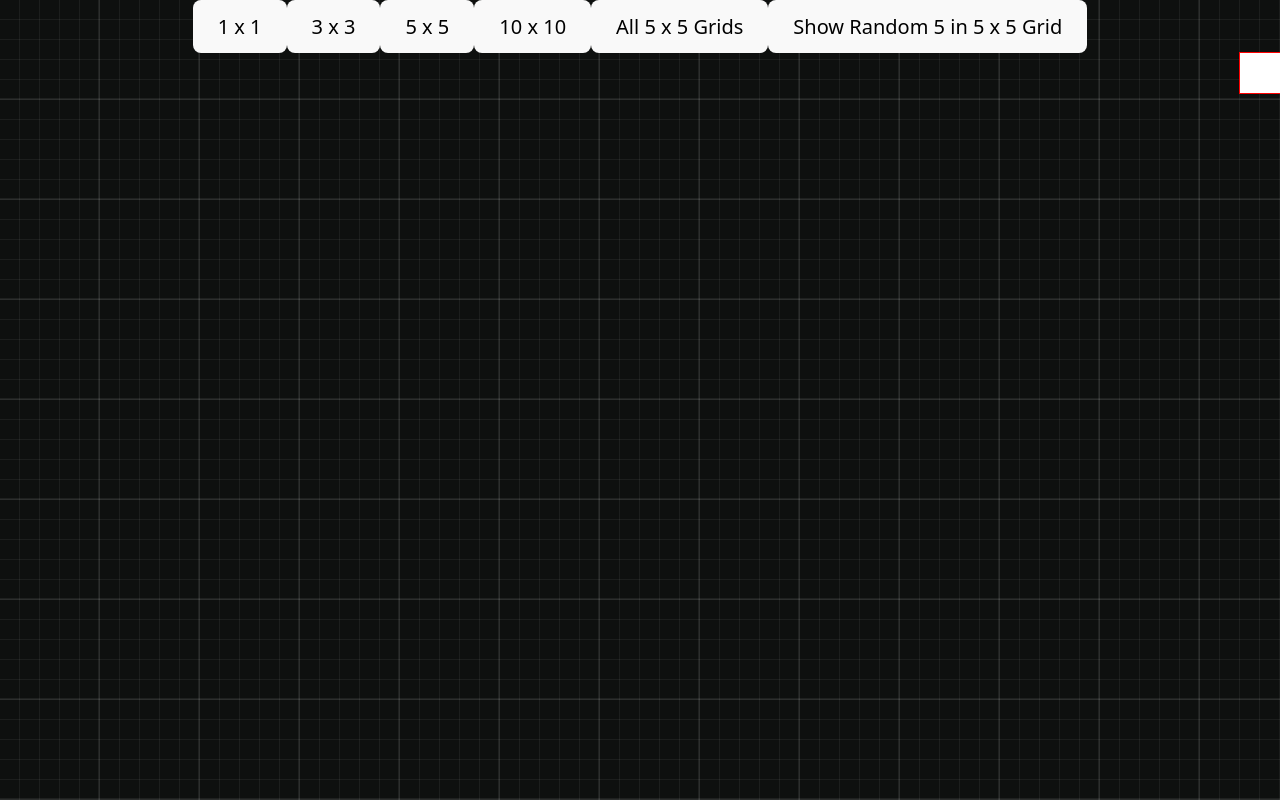
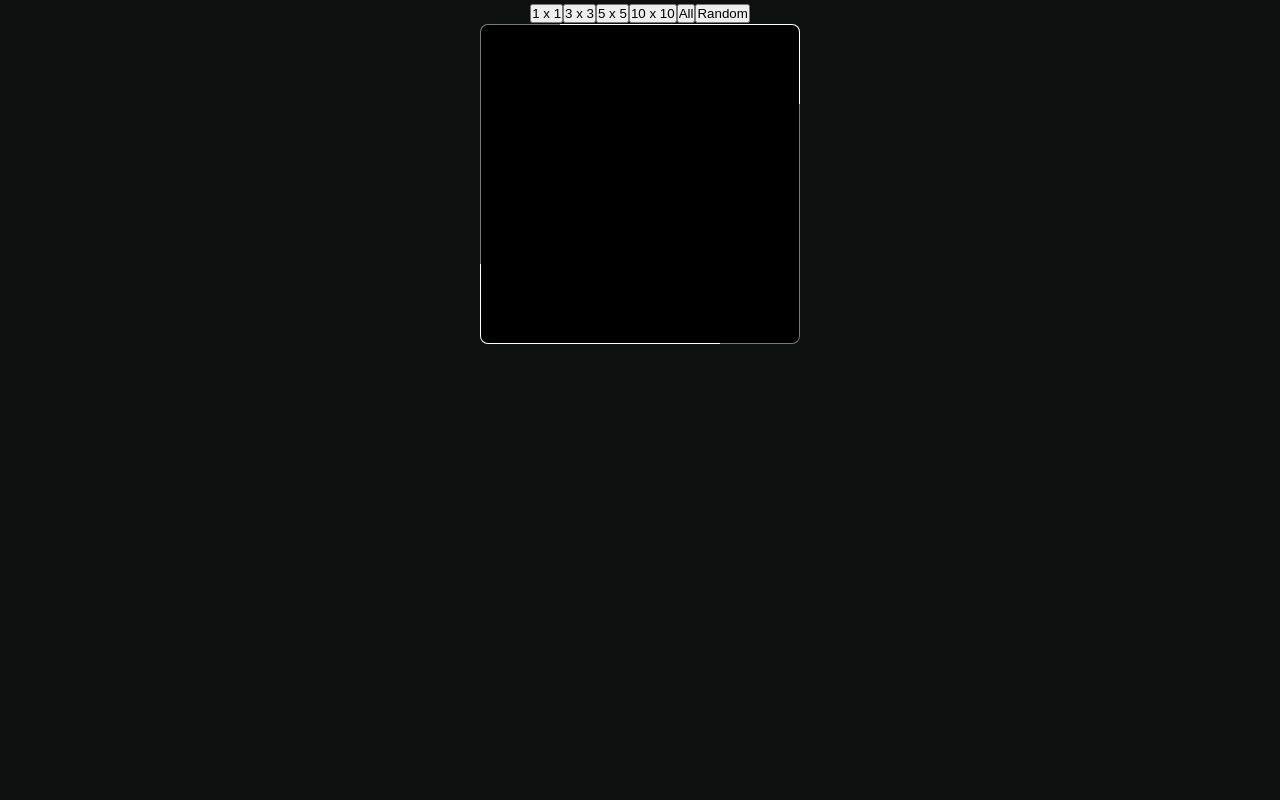
Before and after one commit to Ngoo-Lam-Khing/neutwc, a Vue app: page / in a window 1280 px wide. Built offline with nearby package versions, Linux system fonts and the light colour scheme.

Commit message:
fix: fix the wrong animation and callback

```diff
--- a/src/App.vue
+++ b/src/App.vue
@@ -17,34 +17,21 @@ function setMode(newMode) {
   mode.value = newMode;
 }
 
-const fiveSquared = Math.pow(5, 2);
 const indexSet = ref(new Set());
-function randomPickFive() {
+function random() {
   indexSet.value = new Set();
-  while (indexSet.value.size < 5) {
-    indexSet.value.add(Math.floor(Math.random() * fiveSquared));
-  }
-}
-
-const animationName = ref('move');
-const animationPlayState = ref('running');
-function handleAnimation() {
-  if (animationPlayState.value === 'paused') {
-    animationName.value = '';
-    animationPlayState.value = 'running';
-    setTimeout(() => {
-      animationName.value = 'move';
-    }, 100);
+  const square = Math.pow(count.value, 2);
+  while (indexSet.value.size < count.value) {
+    indexSet.value.add(Math.floor(Math.random() * square));
   }
 }
 
 function handleClick(size, mode) {
   setGridSize(size);
   setMode(mode);
-  if (size === 5 && mode === modeTypes.random) {
-    randomPickFive();
+  if (mode === modeTypes.random) {
+    random();
   }
-  handleAnimation();
 }
 </script>
 
@@ -53,27 +40,23 @@ function handleClick(size, mode) {
   <button type="button" @click="handleClick(3, modeTypes.all)">3 x 3</button>
   <button type="button" @click="handleClick(5, modeTypes.all)">5 x 5</button>
   <button type="button" @click="handleClick(10, modeTypes.all)">10 x 10</button>
-  <button type="button" @click="handleClick(5, modeTypes.all)">All 5 x 5 Grids</button>
-  <button type="button" @click="handleClick(5, modeTypes.random)">Show Random 5 in 5 x 5 Grid</button>
-  <section class="container" @animationend="animationPlayState = 'paused'" :style="{ 'animation-name': animationName, 'animation-play-state': animationPlayState }">
-    <Square v-for="(i, index) in square" :key="i" :class="mode === modeTypes.random ? indexSet.has(index) ? 'active' : 'inactive' : ''" />
+  <button type="button" @click="handleClick(count, modeTypes.all)">All</button>
+  <button type="button" @click="handleClick(count, modeTypes.random)">Random</button>
+  <section class="container">
+    <Square v-for="(_i, index) in square" :key="Math.random()" :class="mode === modeTypes.random ? indexSet.has(index) ? 'active' : 'inactive' : ''" />
   </section>
 </template>
 
 <style lang="scss">
-@keyframes move {
-  0% {
-    transform: translateX(0);
-  }
-  100% {
-    transform: translateX(calc(100vw - 100%));
-  }
-}
 .container {
-  width: fit-content;
+  width: 20rem;
+  height: 20rem;
+  margin: 0 auto;
   display: grid;
-  grid-template-columns: repeat(v-bind(count), var(--font-size));
-  grid-template-rows: repeat(v-bind(count), var(--font-size));
-  animation: 2s ease forwards;
+  justify-content: center;
+  align-content: center;
+  grid-gap: 0.5rem;
+  grid-template-columns: repeat(v-bind(count), 1fr);
+  grid-template-rows: repeat(v-bind(count), 1fr);
 }
 </style>
--- a/src/components/Square.vue
+++ b/src/components/Square.vue
@@ -5,20 +5,45 @@
 <script setup></script>
 
 <style scoped lang="scss">
+@keyframes opacityChange {
+  to {
+    --opacity: 1;
+  }
+}
 
+@property --angle {
+  syntax: "<angle>";
+  initial-value: 0deg;
+  inherits: false;
+}
+@keyframes rotate {
+  from {
+    --angle: 0deg;
+  }
+  to {
+    --angle: 180deg;
+  }
+}
 .square {
-  width: var(--font-size);
-  height: var(--font-size);
-  background-color: #fff;
-  outline: 1px solid red;
-
-  &.active {
-    background-color: #fff;
-  }
+  border: 0.1rem solid transparent;
+  border-radius: 0.5rem;
+  /* Paint an image in the border */
+  background-image: linear-gradient(to right, rgb(0, 0, 0), rgb(0, 0, 0)),
+    conic-gradient(
+      from var(--angle),
+      #fff 0deg 90deg,
+      #787878 90deg 180deg,
+      #fff 180deg 270deg,
+      #787878 270deg 360deg
+    );
+  background-origin: border-box;
+  background-clip: padding-box, border-box;
+  animation: rotate 0.9s ease infinite;
 
   &.inactive {
-    // background-color: #0e100f;
-    background-color: transparent;
+    animation: none;
+    border-color: #787878;
+    border-image: unset;
   }
 }
 </style>
--- a/src/style.css
+++ b/src/style.css
@@ -11,39 +11,16 @@
   text-rendering: optimizeLegibility;
   -webkit-font-smoothing: antialiased;
   -moz-osx-font-smoothing: grayscale;
-  font-size: 20px;
-  --font-size: 2rem;
+  --font-size: 40px;
 }
+
+
 * {
   box-sizing: border-box;
+  margin: 0;
+  padding: 0;
 }
 
-body {
-  margin: 0;
-  display: flex;
-  place-items: center;
-  min-width: 320px;
-  min-height: 100vh;
-}
-
-button {
-  border-radius: 8px;
-  border: 1px solid transparent;
-  padding: 0.6em 1.2em;
-  font-size: 1em;
-  font-weight: 500;
-  font-family: inherit;
-  background-color: #1a1a1a;
-  cursor: pointer;
-  transition: border-color 0.25s;
-}
-button:hover {
-  border-color: #646cff;
-}
-button:focus,
-button:focus-visible {
-  outline: 4px auto -webkit-focus-ring-color;
-}
 
 #app {
   width: 100vw;
@@ -51,26 +28,24 @@ button:focus-visible {
   margin: 0 auto;
   text-align: center;
   background-color: #0e100f;
-  background-image: linear-gradient(
-      rgba(255, 255, 255, 0.07) 2px,
-      transparent 2px
-    ),
-    linear-gradient(90deg, rgba(255, 255, 255, 0.07) 2px, transparent 2px),
-    linear-gradient(rgba(255, 255, 255, 0.06) 1px, transparent 1px),
-    linear-gradient(90deg, rgba(255, 255, 255, 0.06) 1px, transparent 1px);
-  background-size: 100px 100px, 100px 100px, 20px 20px, 20px 20px;
-  background-position: -2px -2px, -2px -2px, -1px -1px, -1px -1px;
 }
 
-@media (prefers-color-scheme: light) {
+
+
+@media screen and (min-width: 375px) {
   :root {
-    color: #213547;
-    background-color: #ffffff;
-  }
-  a:hover {
-    color: #747bff;
-  }
-  button {
-    background-color: #f9f9f9;
+    --font-size: 60px;
   }
 }
+
+@media screen and (min-width: 768px) {
+  :root {
+    --font-size: 80px;
+  }
+}
+
+@media screen and (min-width: 1200px) {
+  :root {
+    --font-size: 100px;
+  }
+}
```
